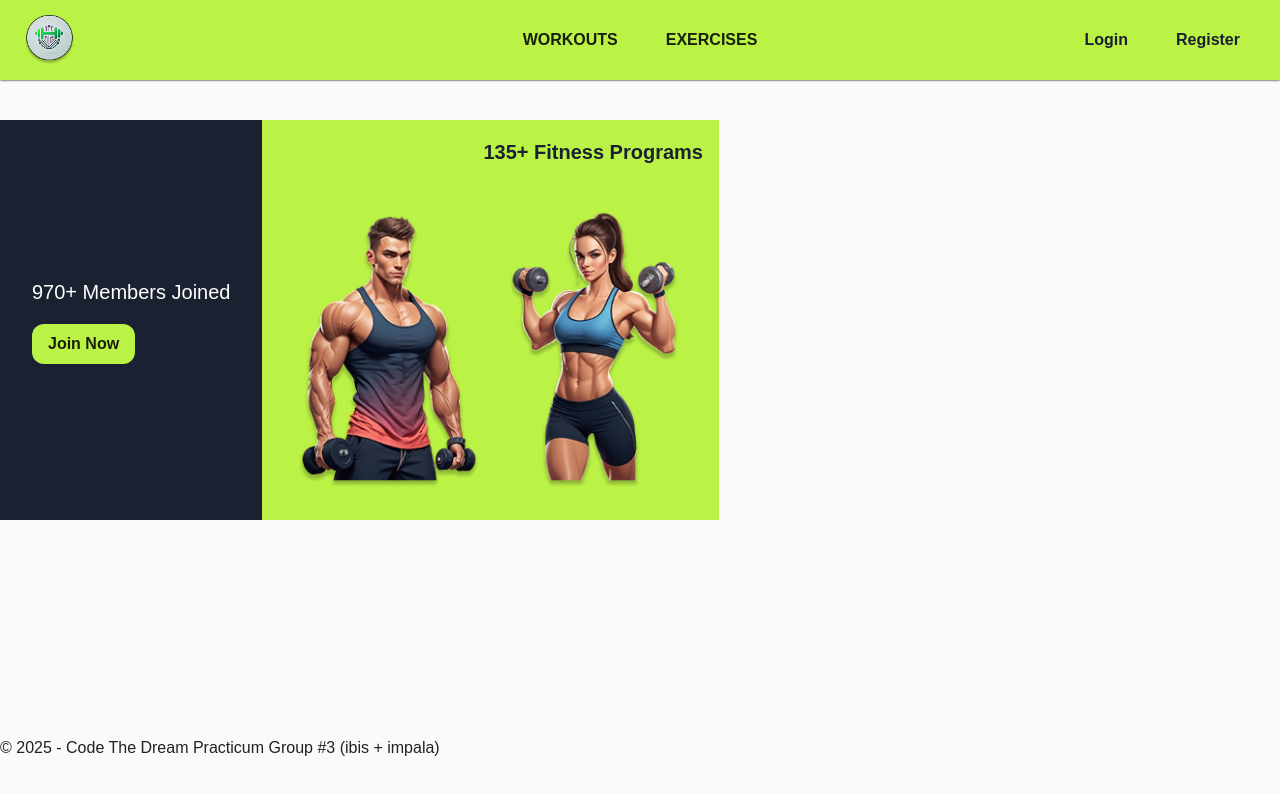
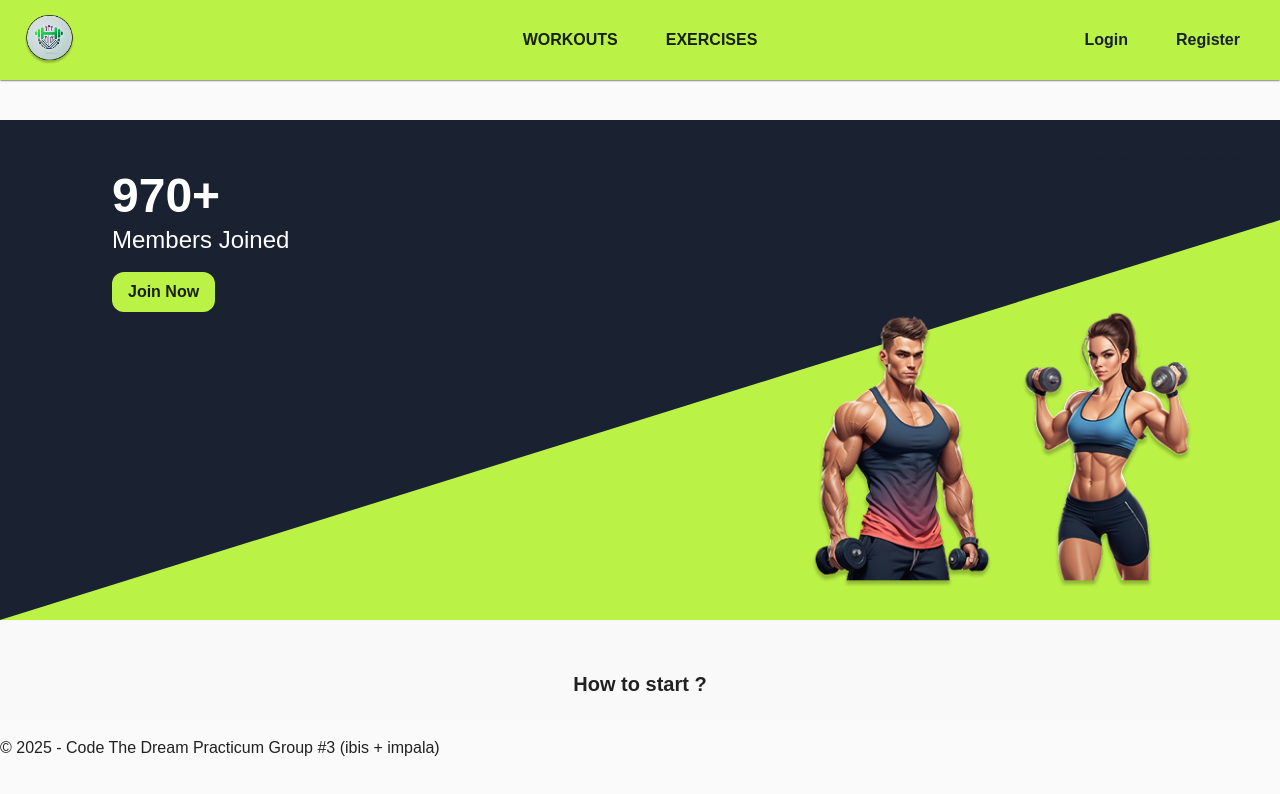
Before and after one commit to Code-the-Dream-School/ii-practicum-team-3-front, a React (Vite) app: page / in a window 1280 px wide. Shown: the top 794 px of the page. Built offline with nearby package versions, Linux system fonts and the light colour scheme.

Commit message:
add: Home page styled with Figma design using MUI theme, buttons, text, and images

```diff
--- a/src/pages/Home.jsx
+++ b/src/pages/Home.jsx
@@ -1,88 +1,255 @@
 import { Box, Typography, Button, useTheme } from '@mui/material';
-import Grid from '@mui/material/Grid';
+import { useNavigate } from 'react-router-dom';
 
 function Home() {
   const theme = useTheme();
+  const navigate = useNavigate();
 
   return (
     <Box>
       {/* Hero section */}
-      <Grid container>
-        {/* Left side */}
-        <Grid
-          item
-          xs={12}
-          md={6}
+      <Box sx={{ position: 'relative', height: '500px', overflow: 'hidden' }}>
+        {/* Green base */}
+        <Box
           sx={{
+            position: 'absolute',
+            width: '100%',
+            height: '100%',
+            backgroundColor: theme.palette.secondary.main,
+            zIndex: 1,
+          }}
+        />
+        {/* Diagonal dark overlay */}
+        <Box
+          sx={{
+            position: 'absolute',
+            width: '100%',
+            height: '100%',
+            clipPath: 'polygon(0 0, 100% 0, 100% 20%, 0 100%)',
             backgroundColor: theme.palette.primary.main,
-            color: "#fff",
-            p: 4,
-            display: "flex",
-            flexDirection: "column",
-            justifyContent: "center",
-            alignItems: "flex-start",
-            minHeight: "400px"
+            zIndex: 2,
+          }}
+        />
+        {/* Content */}
+        <Box
+          sx={{
+            position: 'relative',
+            zIndex: 3,
+            height: '100%',
+            display: 'flex',
+            justifyContent: 'space-between',
+            alignItems: 'flex-end',
+            px: { xs: 2, md: 6 },
+            flexWrap: 'wrap',
+            pb: 4,
           }}
         >
-          <Typography variant="h6">970+ Members Joined</Typography>
-          <Button
-            variant="contained"
-            color="secondary"
-            sx={{ width: "fit-content", mt: 2 }}
+          {/* Left text */}
+          <Box
+            sx={{
+              color: theme.palette.common.white,
+              mb: 'auto',
+              pt: 6,
+              pl: { xs: 4, md: 8 },
+            }}
           >
+            <Typography variant="h3" fontWeight="bold">
+              970+
+            </Typography>
+            <Typography variant="h5" fontWeight="medium">
+              Members Joined
+            </Typography>
+            <Button onClick={() => navigate('/register')} sx={{ mt: theme.spacing(2) }}>
               Join Now
             </Button>
-        </Grid>
+          </Box>
 
-        {/* Right side */}
-        <Grid
-          item
-          xs={12}
-          md={6}
+          {/* Right characters */}
+          <Box
             sx={{
-            backgroundColor: theme.palette.secondary.main,
-            p: 4,
-            position: "relative",
-            minHeight: "400px",
-            display: "flex",
-            justifyContent: "center",
-            alignItems: "flex-end"
+              display: 'flex',
+              alignItems: 'flex-end',
+              gap: 2,
+              pr: 4,
             }}
           >
+            <img
+              src="/images/fitness-man.png"
+              alt="Fitness Man"
+              style={{ maxHeight: '280px', objectFit: 'contain' }}
+            />
+            <img
+              src="/images/fitness-woman.png"
+              alt="Fitness Woman"
+              style={{ maxHeight: '280px', objectFit: 'contain' }}
+            />
+          </Box>
+
+          {/* Top-right label */}
           <Typography
             variant="h6"
             sx={{
-              fontWeight: "bold",
-              position: "absolute",
-              top: 16,
-              right: 16,
-              color: theme.palette.primary.main
+              position: 'absolute',
+              top: 24,
+              right: 40,
+              color: theme.palette.primary.main,
+              fontWeight: 'bold',
+              zIndex: 4,
             }}
           >
             135+ Fitness Programs
           </Typography>
+        </Box>
+      </Box>
+
+      {/* How to start */}
+      <Box
+        sx={{
+          py: 6,
+          px: 2,
+          textAlign: 'center',
+          backgroundColor: '#f9f9f9',
+        }}
+      >
+        <Typography variant="h6" fontWeight="bold" mb={4}>
+          How to start ?
+        </Typography>
 
         <Box
           sx={{
-              display: "flex",
+            display: 'flex',
+            justifyContent: 'center',
             gap: 2,
-              flexWrap: "wrap",
-              justifyContent: "center"
+            flexWrap: 'wrap',
+            alignItems: 'center',
           }}
         >
+          {[
+            'Sign Up & Set Up Your Profile',
+            'Start with Workout',
+            'Customize your personal plan',
+            'Track your program',
+          ].map((step, index, arr) => (
+            <Box key={index} sx={{ display: 'flex', alignItems: 'center' }}>
+              <Box
+                sx={{
+                  backgroundColor: theme.palette.secondary.main,
+                  color: theme.palette.primary.main,
+                  px: 3,
+                  py: 2,
+                  fontWeight: 'bold',
+                  borderRadius: '10px',
+                  minWidth: '220px',
+                  textAlign: 'center',
+                }}
+              >
+                {step}
+              </Box>
+              {index < arr.length - 1 && (
+                <Box
+                  sx={{
+                    width: 0,
+                    height: 0,
+                    borderLeft: '10px solid black',
+                    borderTop: '8px solid transparent',
+                    borderBottom: '8px solid transparent',
+                    ml: 1,
+                    mr: 1,
+                  }}
+                />
+              )}
+            </Box>
+          ))}
+        </Box>
+      </Box>
+
+      {/* Why choose us */}
+      <Box
+        sx={{
+          py: 6,
+          px: 2,
+          backgroundColor: '#f3f3f3',
+          textAlign: 'center',
+        }}
+      >
+        <Typography variant="h6" fontWeight="bold" mb={4}>
+          Why Choose Our Fitness App?
+        </Typography>
+
+        <Box
+          sx={{
+            maxWidth: 600,
+            height: 560,
+            margin: '0 auto',
+            border: '2px solid #ccc',
+            borderRadius: '16px',
+            padding: 4,
+            position: 'relative',
+            backgroundColor: '#fff',
+            overflow: 'hidden',
+          }}
+        >
+          {/* Star background */}
           <img
-              src="/images/fitness-man.png"
-              alt="Fitness man"
-              style={{ maxHeight: "280px", width: "auto" }}
+            src="/images/star-bg.png"
+            alt="Decorative Star Shape"
+            style={{
+              position: 'absolute',
+              bottom: '250px',
+              left: '42%',
+              transform: 'translateX(-50%)',
+              width: '250px',
+              zIndex: 1,
+            }}
           />
+
+          {/* Girl image */}
           <img
-              src="/images/fitness-woman.png"
-              alt="Fitness woman"
-              style={{ maxHeight: "280px", width: "auto" }}
+            src="/images/fitness-girl.png"
+            alt="Illustration of Fitness Girl"
+            style={{
+              position: 'absolute',
+              top: '30px',
+              left: '50%',
+              transform: 'translateX(-50%)',
+              width: '180px',
+              zIndex: 2,
+            }}
           />
+
+          {/* Text box */}
+          <Box
+            sx={{
+              backgroundColor: '#44424b',
+              color: '#fff',
+              borderRadius: '10px',
+              padding: 3,
+              mt: 30,
+              zIndex: 3,
+              position: 'relative',
+            }}
+          >
+            <Typography variant="body2" fontWeight="bold">
+              1000+ EXERCISES
+            </Typography>
+            <Typography variant="caption" display="block" mb={2}>
+              Find the perfect workout for you
+            </Typography>
+            <Typography variant="body2" fontWeight="bold">
+              Personalized Workouts
+            </Typography>
+            <Typography variant="caption" display="block" mb={2}>
+              Programs tailored to your fitness level
+            </Typography>
+            <Typography variant="body2" fontWeight="bold">
+              Progress & Motivation
+            </Typography>
+            <Typography variant="caption" display="block">
+              Track results, compete, and celebrate achievements
+            </Typography>
           </Box>
-        </Grid>
-      </Grid>
+        </Box>
+      </Box>
     </Box>
   );
 }
```
Also changed, not shown: images/fitness-girl.png (added), images/star-bg.png (added). Lines whose indentation alone changed are shown as unchanged.
